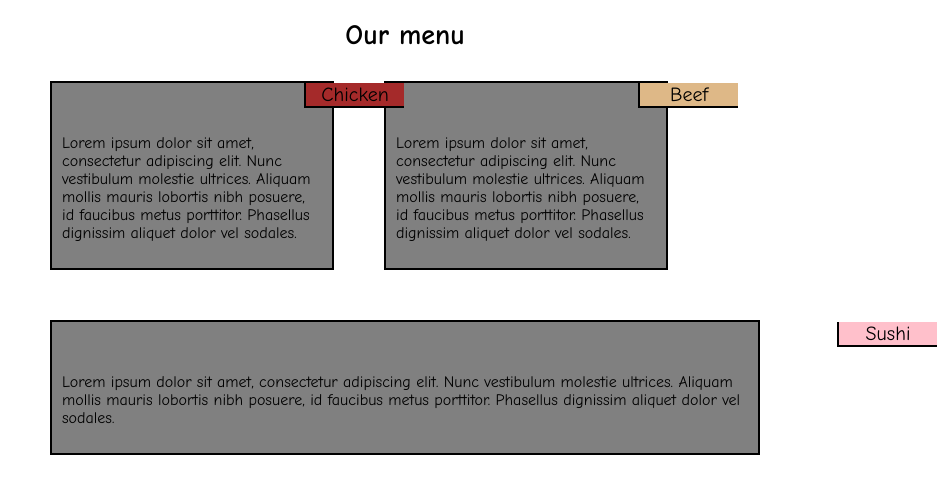
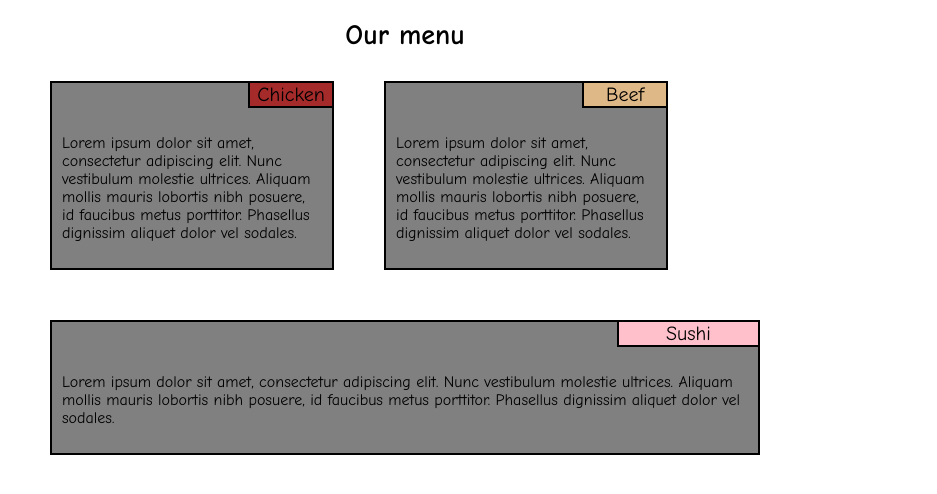
Before and after one commit to Neerajakranjith/module-2-assignment, a plain HTML site: page solution/index.html in a window 768 px wide. Shown: the whole page, 937 px wide, since content can reach past the window. Drawn offline with Linux system fonts and the light colour scheme.

Commit message:
the modified page

```diff
--- a/solution/style2.css
+++ b/solution/style2.css
@@ -21,14 +21,15 @@ section{
 }
 	div{
 	position:relative;
-	left:333px;
+	left:75%;
 	font-size: 125%;
 	background-color: pink;
-	width:100px;
+	width:25%;
 	text-align: center;
 	border-left: 2px solid black;
 	border-bottom:2px solid black;
 	border-right: 2px solid black;
+	border-right: 0;
 
 }
 #p1{
@@ -53,7 +54,8 @@ section{
 	 margin-left: 20px;
 	 float:left;
 	 width: 30%;
-	 height:170px;
+	 height:auto;
+
 	}
 }
 @media(min-width: 768px) and (max-width: 991px){
@@ -62,12 +64,13 @@ section{
         width:40%;
         margin-bottom:50px;
         margin-right: 50px;
-        height:70%;
+        height:100%;
 	}
 div{
 	position:relative;
-	left:252px;
+	left:70%;
 	border-right:0;
+	width: 30%;
 }
 .highlight {
 	width:100%;
@@ -76,7 +79,8 @@ div{
 }
 .highlight>div{
 	position: relative;
-	left: 785px;
+	left: 80%;
+	width:20%;
 }
 }
 @media(max-width: 767px){
@@ -87,6 +91,7 @@ section{
 	}
 div{
 	position:relative;
-	left:502px;
+	left:60%;
+	width:40%;
 }
 }
```
